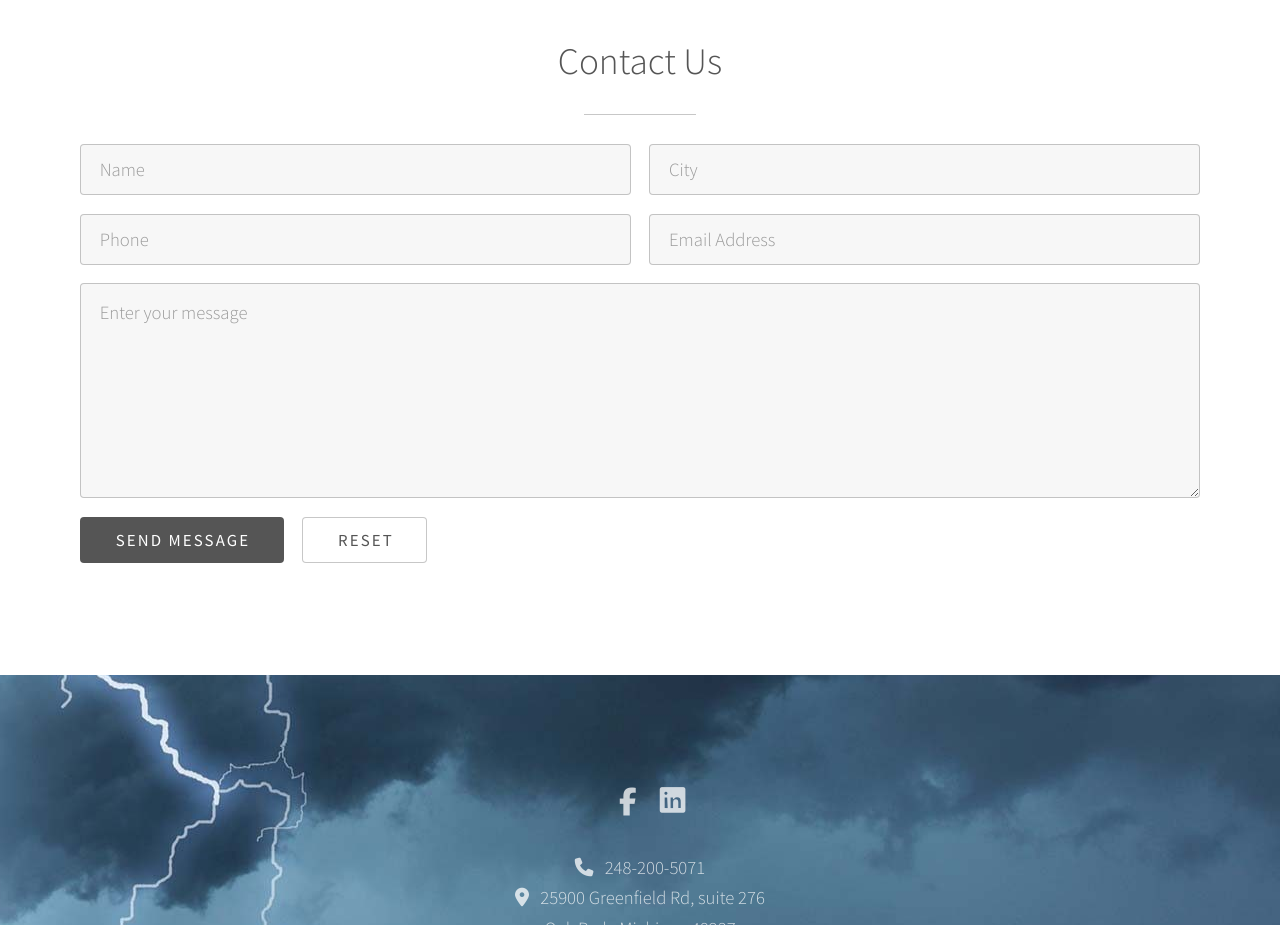
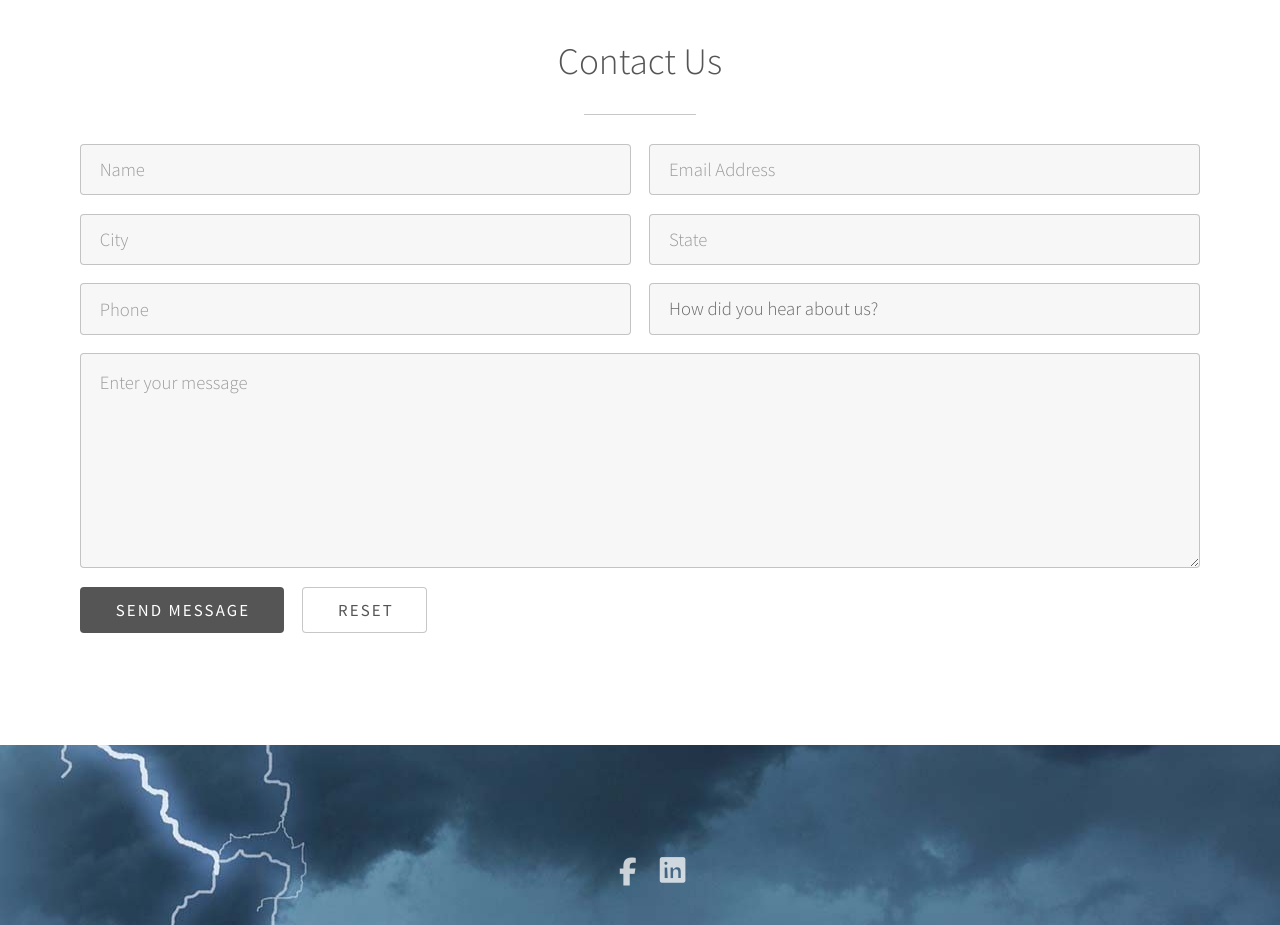
Before and after one commit to aaronfriedman98/AyzerTech-Website, a plain HTML site: page index.html in a window 1280 px wide. Shown: the part 840-1765 px from the top of the page. Drawn offline with Linux system fonts and the light colour scheme; a script that the page names is missing.

Commit message:
updated form

```diff
--- a/index.html
+++ b/index.html
@@ -414,16 +414,32 @@
 							<input type="hidden" name="_template" value="table">
 							<div class="row gtr-uniform gtr-50">
 								<div class="col-6 col-12-xsmall">
-									<input type="text" name="name" id="name" value="" placeholder="Name" requried/>
+									<input type="text" name="name" id="name" value="" placeholder="Name" required/>
+								</div>
+								<div class="col-6 col-12-xsmall">
+									<input type="email" name="email" id="email" value="" placeholder="Email Address" required/>
 								</div>
 								<div class="col-6 col-12-xsmall">
 									<input type="text" name="city" id="city" value="" placeholder="City" required/>
 								</div>
 								<div class="col-6 col-12-xsmall">
+									<input type="text" name="state" id="state" value="" placeholder="State" required/>
+								</div>
+								<div class="col-6 col-12-xsmall">
 									<input type="text" name="phone" id="phone" value="" placeholder="Phone" required/>
 								</div>
 								<div class="col-6 col-12-xsmall">
-									<input type="email" name="email" id="email" value="" placeholder="Email Address" required/>
+									<select name="how_hear" id="how_hear">
+										<option value="" disabled selected>How did you hear about us?</option>
+										<option value="Ami Magazine">Ami Magazine</option>
+										<option value="Mishpacha Magazine">Mishpacha Magazine</option>
+										<option value="The Real Deal">The Real Deal</option>
+										<option value="A Friend">A Friend</option>
+										<option value="Your Insurance Broker">Your Insurance Broker</option>
+										<option value="Jewish News Site">Jewish News Site</option>
+										<option value="Google Search">Google Search</option>
+										<option value="Other">Other</option>
+									</select>
 								</div>
 								<div class="col-12">
 									<textarea name="message" id="message" placeholder="Enter your message" rows="6"></textarea>
@@ -436,6 +452,7 @@
 								</div>
 							</div>
 						</form>
+
 					</section>
 				</div>
 			</section>
```
